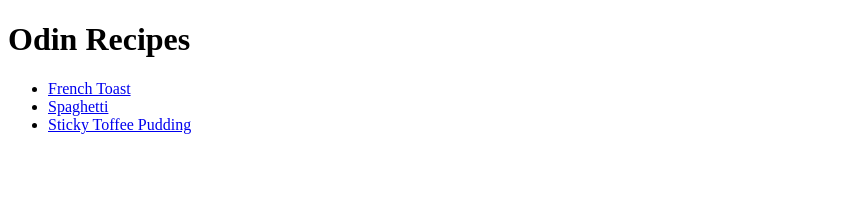
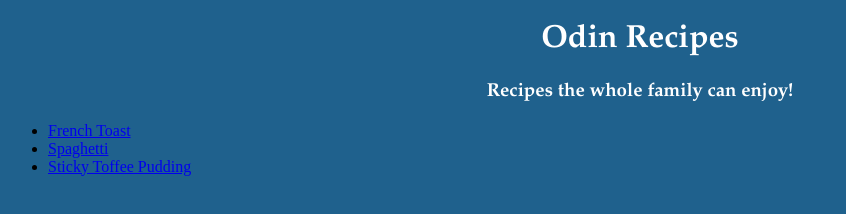
Before and after one commit to Thalachanar/odin-recipes, a plain HTML site: page index.html in a window 1280 px wide. Shown: the whole page, without its empty margins (0-846 px from the left). Drawn offline with Linux system fonts and the light colour scheme.

Commit message:
Add CSS file and CSS elements to index.html and recipes pages

```diff
--- a/index.html
+++ b/index.html
@@ -4,10 +4,12 @@
     <meta charset="UTF-8">
     <meta http-equiv="X-UA-Compatible" content="IE=edge">
     <meta name="viewport" content="width=device-width, initial-scale=1.0">
+    <link rel="stylesheet" href="styles.css">
     <title>Odin Recipes</title>
 </head>
 <body>
-    <h1>Odin Recipes</h1>
+    <h1 class="title">Odin Recipes</h1>
+    <h3 class="title">Recipes the whole family can enjoy!</h4>
     <ul>
         <li><a href="recipes/french-toast.html">French Toast</a></li>
         <li><a href="recipes/spaghetti.html">Spaghetti</a></li>
--- /dev/null
+++ b/styles.css
@@ -0,0 +1,9 @@
+* {
+    background-color: #1f618d;
+}
+
+.title {
+    color: white;
+    text-align: center;
+    font-family: Palatino, "Palatino LT STD", "Palatino Linotype", "Book Antiqua", Georgia, serif;
+}
```
Also changed, not shown: recipes/french-toast.html (+1 -0 lines), recipes/spaghetti.html (+1 -0 lines), recipes/sticky-toffee-pudding.html (+1 -0 lines).
